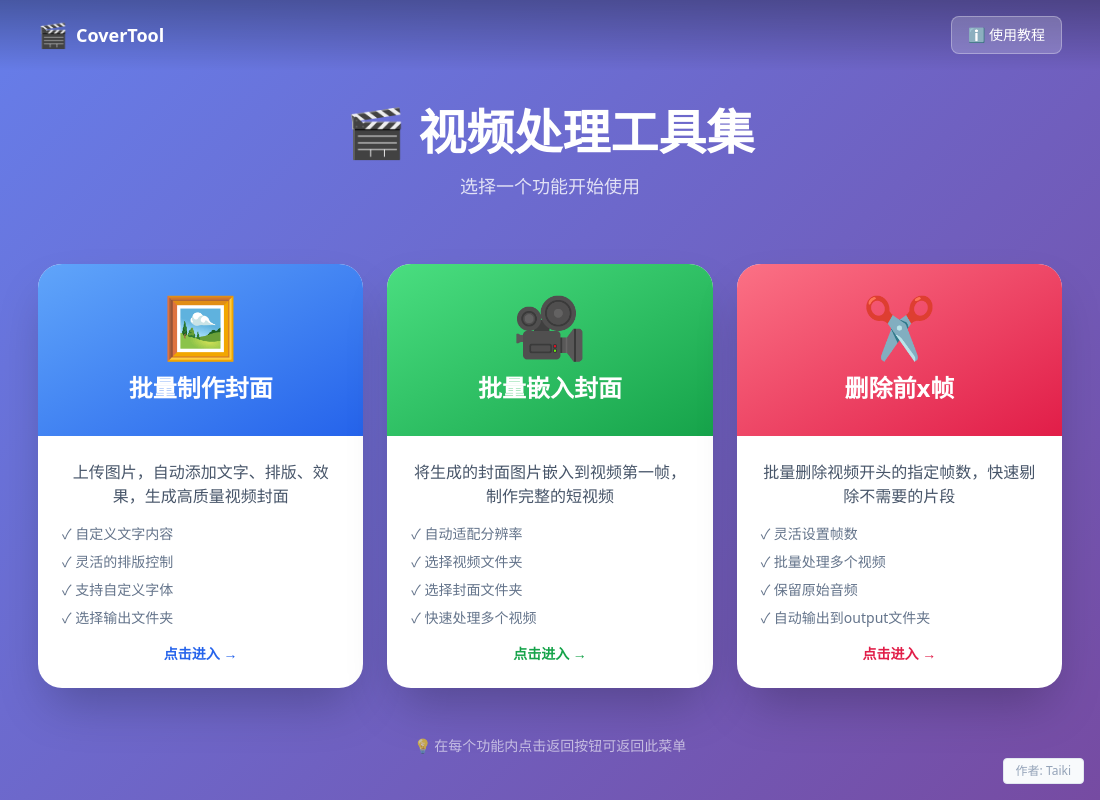
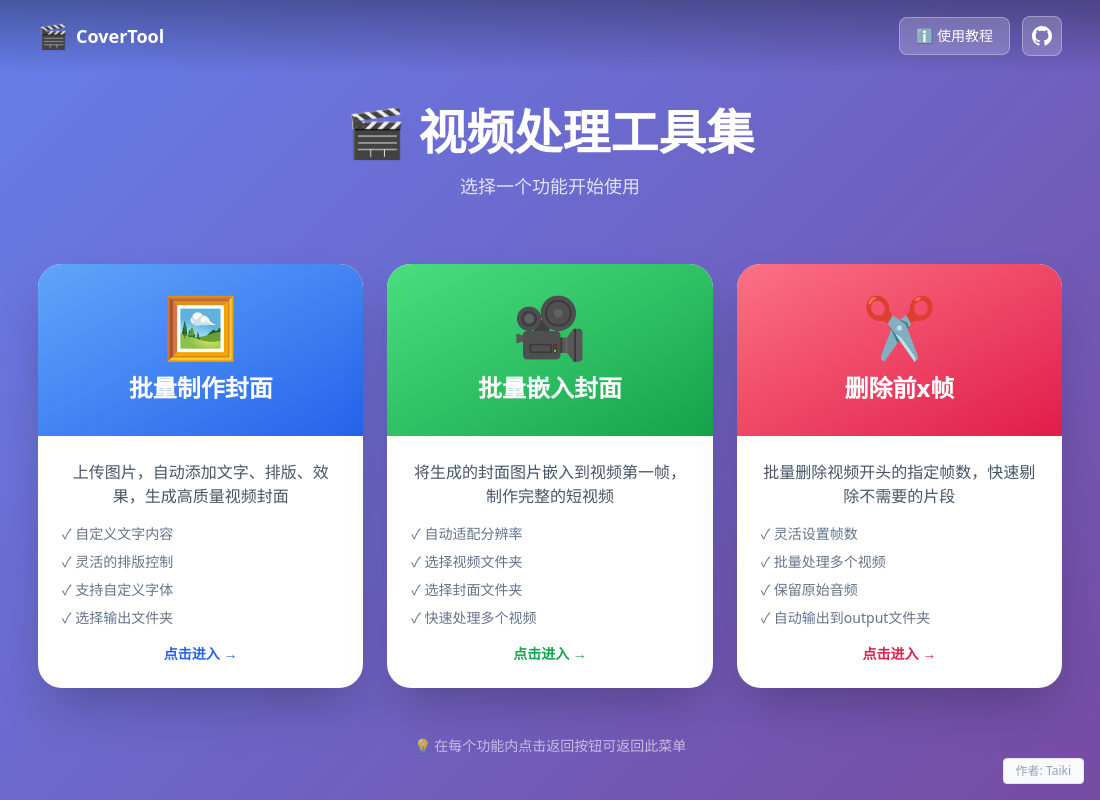
Before and after one commit to Kirota233/CoverTool, an Electron app: page launcher.html in a window 1100 px wide. Drawn offline with nearby package versions, Linux system fonts and the light colour scheme.

Commit message:
feat: 添加GitHub仓库链接图标
- 在launcher.html顶部导航栏添加GitHub图标
- 在info.html教程页面添加GitHub图标
- GitHub图标为可点击链接，指向仓库主页

```diff
--- a/launcher.html
+++ b/launcher.html
@@ -25,9 +25,16 @@
                 <span class="text-2xl">🎬</span>
                 <span class="text-white font-bold text-lg">CoverTool</span>
             </div>
-            <button onclick="goToInfo()" class="bg-white/20 hover:bg-white/30 text-white px-4 py-2 rounded-lg text-sm font-medium transition-colors border border-white/30">
-                ℹ️ 使用教程
-            </button>
+            <div class="flex items-center gap-3">
+                <button onclick="goToInfo()" class="bg-white/20 hover:bg-white/30 text-white px-4 py-2 rounded-lg text-sm font-medium transition-colors border border-white/30">
+                    ℹ️ 使用教程
+                </button>
+                <a href="https://github.com/Kirota233/CoverTool" target="_blank" rel="noopener noreferrer" class="inline-flex items-center justify-center w-10 h-10 bg-white/20 hover:bg-white/30 text-white rounded-lg transition-colors border border-white/30" title="在GitHub上查看源代码">
+                    <svg class="w-5 h-5" fill="currentColor" viewBox="0 0 24 24">
+                        <path d="M12 0c-6.626 0-12 5.373-12 12 0 5.302 3.438 9.8 8.207 11.387.599.111.793-.261.793-.577v-2.234c-3.338.726-4.033-1.416-4.033-1.416-.546-1.387-1.333-1.756-1.333-1.756-1.089-.745.083-.729.083-.729 1.205.084 1.839 1.237 1.839 1.237 1.07 1.834 2.807 1.304 3.492.997.107-.775.418-1.305.762-1.604-2.665-.305-5.467-1.334-5.467-5.931 0-1.311.469-2.381 1.236-3.221-.124-.303-.535-1.524.117-3.176 0 0 1.008-.322 3.301 1.23.957-.266 1.983-.399 3.003-.404 1.02.005 2.047.138 3.006.404 2.291-1.552 3.297-1.23 3.297-1.23.653 1.653.242 2.874.118 3.176.77.84 1.235 1.911 1.235 3.221 0 4.609-2.807 5.624-5.479 5.921.43.372.823 1.102.823 2.222v 3.293c0 .319.192.694.801.576 4.765-1.589 8.199-6.086 8.199-11.386 0-6.627-5.373-12-12-12z"/>
+                    </svg>
+                </a>
+            </div>
         </div>
     </div>
 
```
Also changed, not shown: info.html (+10 -3 lines).
